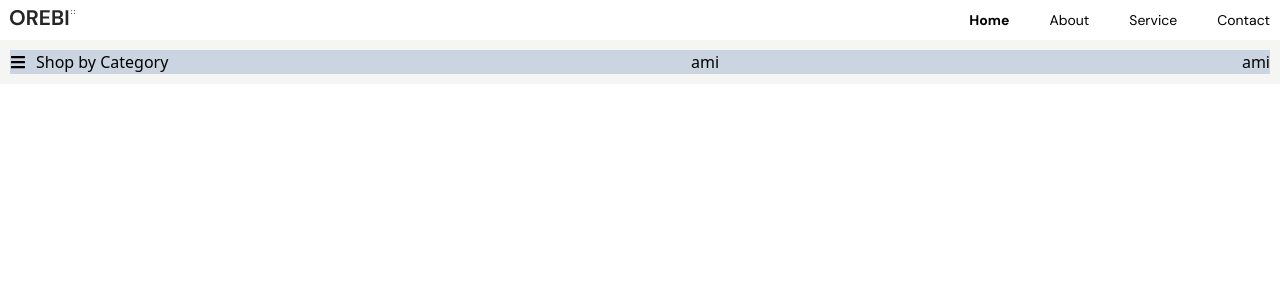
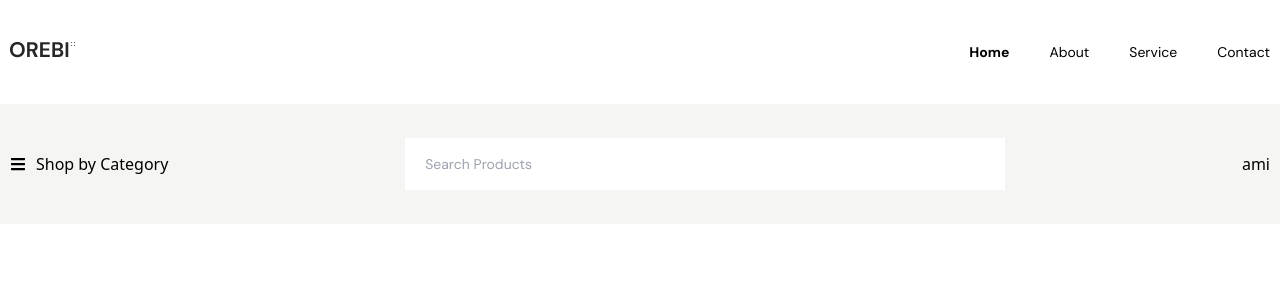
Before and after one commit to sujan-ah/Oreby-ecommerce, a React (Create React App) app: page / in a window 1280 px wide. Shown: the top 300 px of the page. Built offline with nearby package versions, Linux system fonts and the light colour scheme.

Commit message:
tailwind prettier solved & search bar design done

```diff
--- a/src/components/layout/Header.jsx
+++ b/src/components/layout/Header.jsx
@@ -5,6 +5,7 @@ import Flex from "./Flex";
 import { FaBars } from "react-icons/fa";
 import List from "./List";
 import ListItem from "./ListItem";
+import Search from "./Search";
 
 const Header = () => {
   let [show, setShow] = useState(false);
@@ -25,10 +26,10 @@ const Header = () => {
   });
 
   return (
-    <div className="bg-[#F5F5F3]">
+    <div className="bg-[#F5F5F3] py-6">
       <Container>
-        <Flex className="flex justify-between bg-slate-300">
-          <div>
+        <Flex className="flex justify-between">
+          <div className="flex items-center">
             <Dropdown dropref={ref}>
               <p
                 onClick={handleDropdown}
@@ -39,38 +40,46 @@ const Header = () => {
               </p>
 
               {show && (
-                <List className="absolute bg-primary w-[263px] text-white text-opacity-70 ">
+                <List className="font-regular absolute w-[263px] bg-primary font-dm text-sm text-white text-opacity-70">
                   <ListItem
                     itemname="Accessories"
-                    className="px-4 py-4 hover:text-white hover:px-7 ease-in duration-300"
+                    className="px-4 py-4 duration-100 ease-in hover:px-7 hover:font-bold hover:text-white"
                   ></ListItem>
                   <ListItem
                     itemname="Furniture"
-                    className="px-4 py-4 hover:text-white hover:px-7 ease-in duration-300"
+                    className="px-4 py-4 duration-100 ease-in hover:px-7 hover:font-bold hover:text-white"
                   ></ListItem>
                   <ListItem
                     itemname="Electronics"
-                    className="px-4 py-4 hover:text-white hover:px-7 ease-in duration-300"
+                    className="px-4 py-4 duration-100 ease-in hover:px-7 hover:font-bold hover:text-white"
                   ></ListItem>
                   <ListItem
-                    itemname="Electronics"
-                    className="px-4 py-4 hover:text-white hover:px-7 ease-in duration-300"
+                    itemname="Clothes"
+                    className="px-4 py-4 duration-100 ease-in hover:px-7 hover:font-bold hover:text-white"
                   ></ListItem>
                   <ListItem
-                    itemname="Electronics"
-                    className="px-4 py-4 hover:text-white hover:px-7 ease-in duration-300"
+                    itemname="Bags"
+                    className="px-4 py-4 duration-100 ease-in hover:px-7 hover:font-bold hover:text-white"
                   ></ListItem>
                   <ListItem
-                    itemname="Electronics"
-                    className="px-4 py-4 hover:text-white hover:px-7 ease-in duration-300"
+                    itemname="Home appliances"
+                    className="px-4 py-4 duration-100 ease-in hover:px-7 hover:font-bold hover:text-white"
                   ></ListItem>
                 </List>
               )}
             </Dropdown>
           </div>
 
-          <h1>ami</h1>
-          <h1>ami</h1>
+          <div className="w-[600px]">
+            <Search
+              className="font-regular w-full  px-5 py-4 font-dm text-sm"
+              placeholder="Search Products"
+            />
+          </div>
+
+          <div className="flex items-center">
+            <h1>ami</h1>
+          </div>
         </Flex>
       </Container>
     </div>
--- a/src/components/layout/Navbar.jsx
+++ b/src/components/layout/Navbar.jsx
@@ -23,35 +23,35 @@ const Navbar = () => {
   }, []);
 
   return (
-    <nav>
+    <nav className="py-8">
       <Container>
-        <Flex className="lg:flex ">
-          <div className="lg:w-3/12">
+        <Flex className=" lg:flex">
+          <div className=" lg:w-3/12">
             <Images imgsrc="assets/logo.png" />
           </div>
 
-          <div className="lg:w-9/12  w-full">
+          <div className="w-full lg:w-9/12">
             <FaBars
-              className="block lg:hidden ml-auto  absolute top-2.5 right-2.5"
+              className="absolute top-9 right-2.5  ml-auto block lg:hidden"
               onClick={() => setShow(!show)}
             />
 
             {show && (
-              <List className="lg:flex justify-end gap-x-10 mt-2.5 lg:mt-0 mt-5">
+              <List className="mt-10 justify-end gap-x-10 lg:mt-0 lg:flex">
                 <ListItem
-                  className="font-dm text-sm font-bold hover:font-bold my-2.5 lg:my-0"
+                  className="my-4 font-dm text-sm font-bold hover:font-bold lg:my-0"
                   itemname="Home"
                 />
                 <ListItem
-                  className="font-dm text-sm font-regular hover:font-bold my-2.5 lg:my-0 "
+                  className="font-regular my-4 font-dm text-sm hover:font-bold lg:my-0 "
                   itemname="About"
                 />
                 <ListItem
-                  className="font-dm text-sm font-regular hover:font-bold my-2.5 lg:my-0 "
+                  className="font-regular my-4 font-dm text-sm hover:font-bold lg:my-0 "
                   itemname="Service"
                 />
                 <ListItem
-                  className="font-dm text-sm font-regular hover:font-bold my-2.5 lg:my-0 "
+                  className="font-regular my-4 font-dm text-sm hover:font-bold lg:my-0 "
                   itemname="Contact"
                 />
               </List>
--- /dev/null
+++ b/src/components/layout/Search.jsx
@@ -0,0 +1,9 @@
+import React from 'react'
+
+const Search = ({className,placeholder}) => {
+  return (
+    <input className={className} placeholder={placeholder} />
+  )
+}
+
+export default Search
```
Also changed, not shown: prettier.config.js (renamed from src/prettier.config.js).
